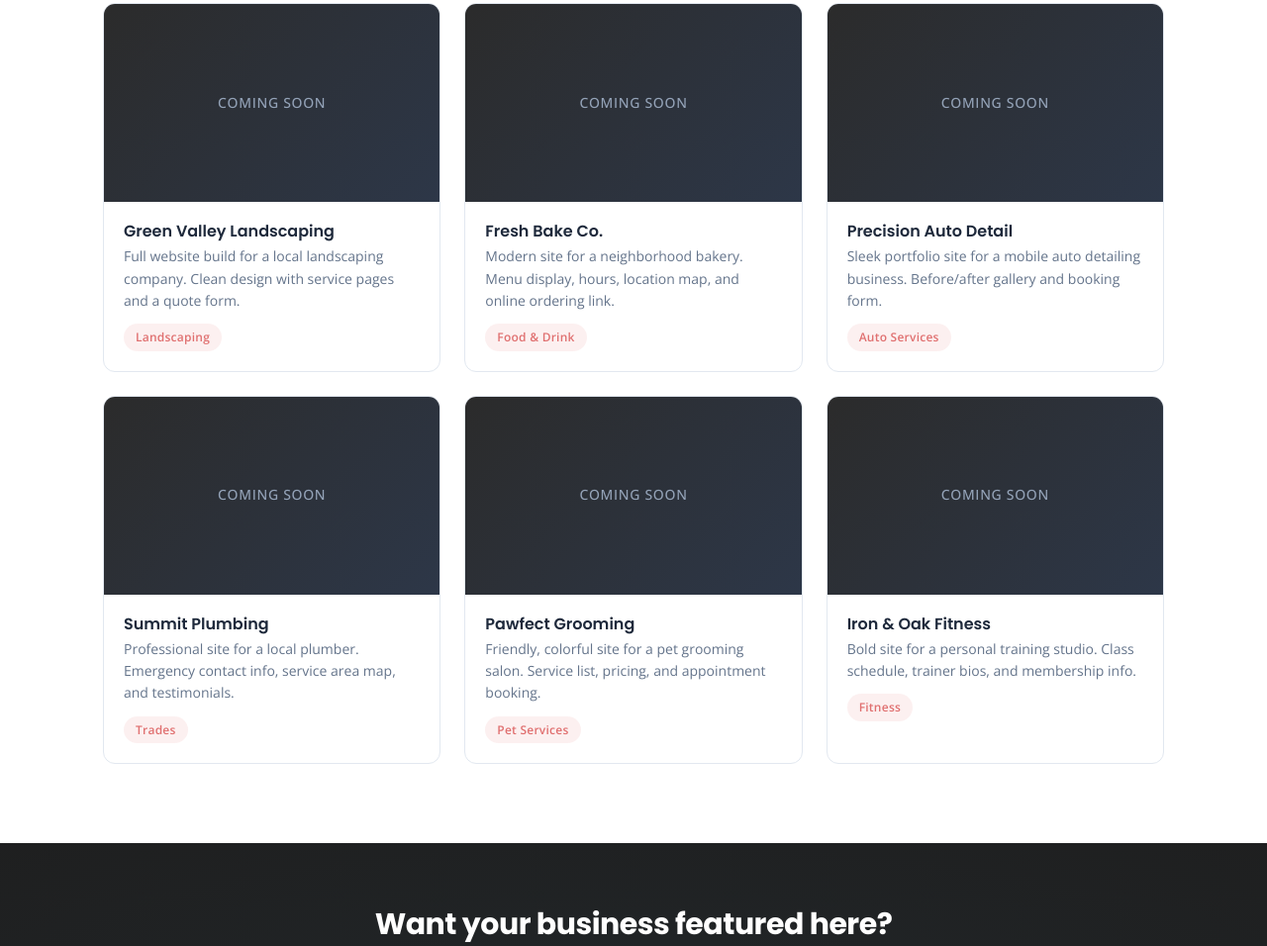
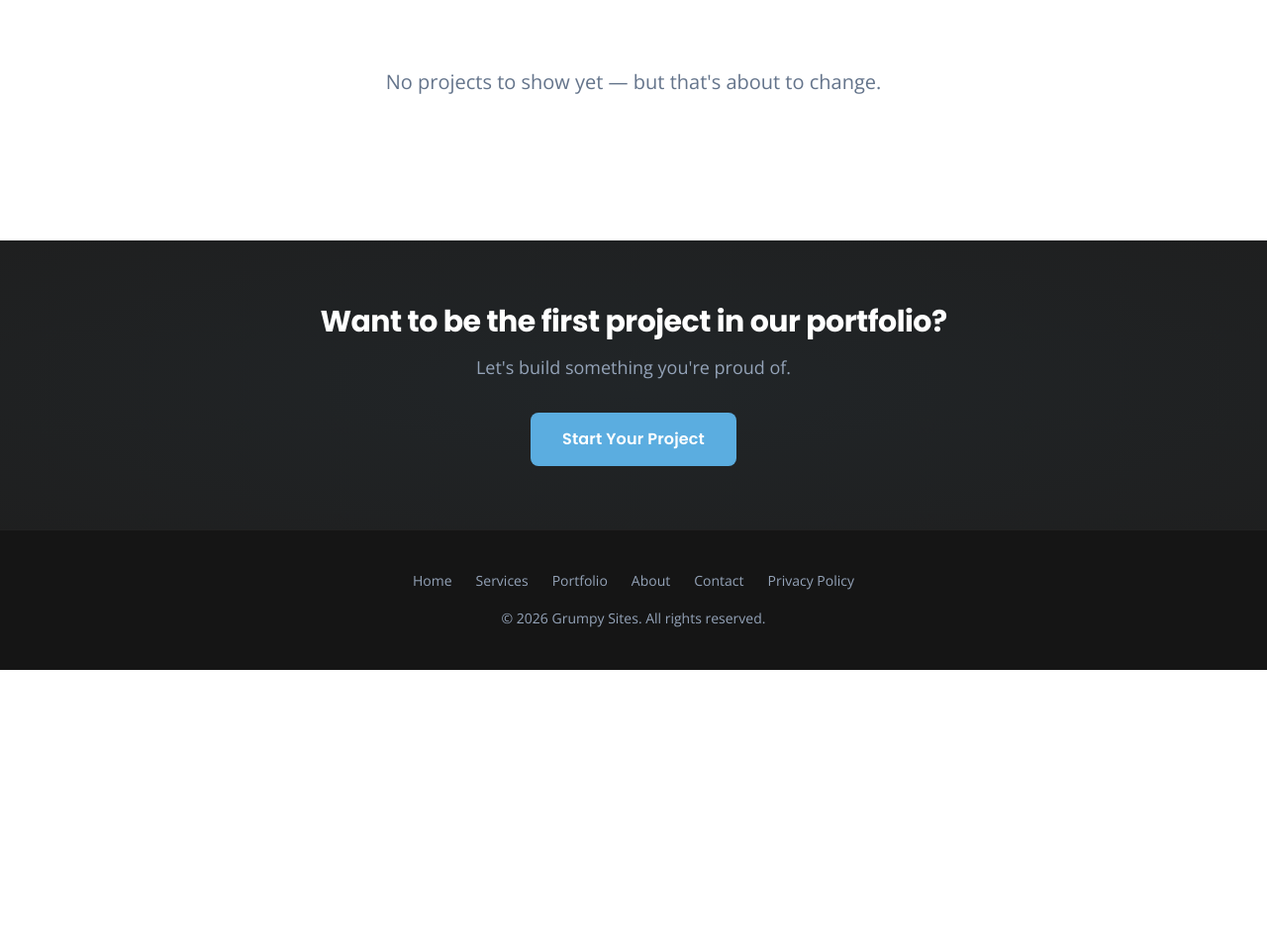
Before and after one commit to cooperpfenton/grumpy-sites, a plain HTML site: page portfolio.html in a window 1280 px wide. Shown: the part 346-1302 px from the top of the page at 99% size. After the commit the page ends 1023 px from the top, so only its background shows below. Drawn offline with nearby package versions, Linux system fonts and the light colour scheme.

Commit message:
Clear portfolio — no fake projects

```diff
--- a/portfolio.html
+++ b/portfolio.html
@@ -32,68 +32,19 @@
   <section class="page-header">
     <div class="container">
       <h1>Portfolio</h1>
-      <p>A look at some of the sites I've built for local businesses.</p>
+      <p>Portfolio coming soon. Check back later!</p>
     </div>
   </section>
 
   <section class="section">
-    <div class="container">
-      <div class="portfolio-grid">
-        <div class="portfolio-card">
-          <div class="portfolio-thumb">Coming Soon</div>
-          <div class="portfolio-info">
-            <h3>Green Valley Landscaping</h3>
-            <p>Full website build for a local landscaping company. Clean design with service pages and a quote form.</p>
-            <span class="portfolio-tag">Landscaping</span>
-          </div>
-        </div>
-        <div class="portfolio-card">
-          <div class="portfolio-thumb">Coming Soon</div>
-          <div class="portfolio-info">
-            <h3>Fresh Bake Co.</h3>
-            <p>Modern site for a neighborhood bakery. Menu display, hours, location map, and online ordering link.</p>
-            <span class="portfolio-tag">Food &amp; Drink</span>
-          </div>
-        </div>
-        <div class="portfolio-card">
-          <div class="portfolio-thumb">Coming Soon</div>
-          <div class="portfolio-info">
-            <h3>Precision Auto Detail</h3>
-            <p>Sleek portfolio site for a mobile auto detailing business. Before/after gallery and booking form.</p>
-            <span class="portfolio-tag">Auto Services</span>
-          </div>
-        </div>
-        <div class="portfolio-card">
-          <div class="portfolio-thumb">Coming Soon</div>
-          <div class="portfolio-info">
-            <h3>Summit Plumbing</h3>
-            <p>Professional site for a local plumber. Emergency contact info, service area map, and testimonials.</p>
-            <span class="portfolio-tag">Trades</span>
-          </div>
-        </div>
-        <div class="portfolio-card">
-          <div class="portfolio-thumb">Coming Soon</div>
-          <div class="portfolio-info">
-            <h3>Pawfect Grooming</h3>
-            <p>Friendly, colorful site for a pet grooming salon. Service list, pricing, and appointment booking.</p>
-            <span class="portfolio-tag">Pet Services</span>
-          </div>
-        </div>
-        <div class="portfolio-card">
-          <div class="portfolio-thumb">Coming Soon</div>
-          <div class="portfolio-info">
-            <h3>Iron &amp; Oak Fitness</h3>
-            <p>Bold site for a personal training studio. Class schedule, trainer bios, and membership info.</p>
-            <span class="portfolio-tag">Fitness</span>
-          </div>
-        </div>
-      </div>
+    <div class="container" style="text-align: center; padding: 4rem 0;">
+      <p style="font-size: 1.25rem; color: var(--text-secondary);">No projects to show yet — but that's about to change.</p>
     </div>
   </section>
 
   <section class="cta-banner">
     <div class="container">
-      <h2>Want your business featured here?</h2>
+      <h2>Want to be the first project in our portfolio?</h2>
       <p>Let's build something you're proud of.</p>
       <a href="contact.html" class="btn btn-primary">Start Your Project</a>
     </div>
```
